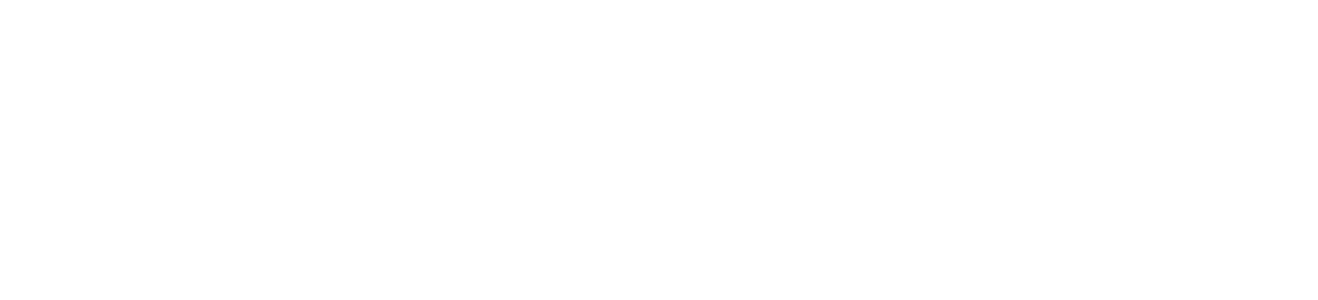
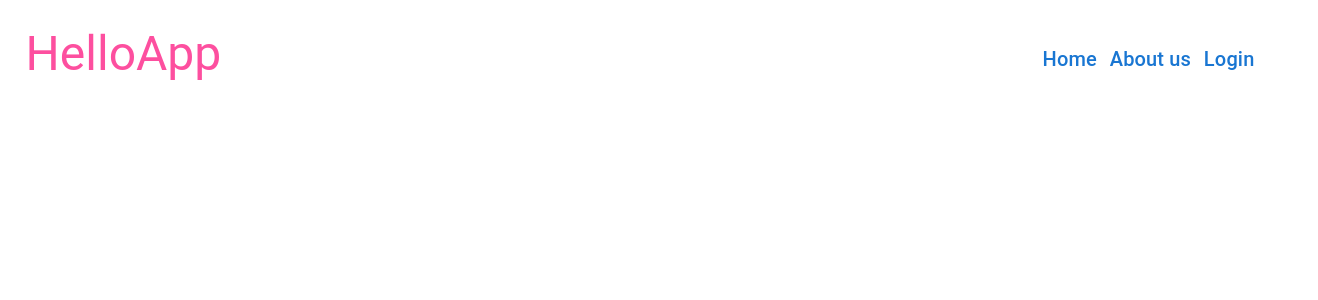
Before and after one commit to gracielamendezrojas/Componentes, a React (Create React App) app in the folder frontend-helloapp/: page /aboutus in a window 1280 px wide. Before the commit this address had no page. Shown: the top 300 px of the page, 1318 px wide, since content can reach past the window. Built offline with nearby package versions, Linux system fonts and the light colour scheme.

Commit message:
Ajuste de carpetas 2X

```diff
--- /dev/null
+++ b/frontend-helloapp/src/Components/Header.js
@@ -0,0 +1,38 @@
+import '../Styles/AboutUs.css';
+import Typography from '@mui/material/Typography';
+import Link from '@mui/material/Link';
+
+function Header() {
+    return (
+      <div className="App">
+        <header className="flexSpaceBetween">
+          <div className='flexStart'>
+            <Typography variant="h3" className='titleColor' gutterBottom>
+              HelloApp
+            </Typography>
+          </div>
+          <div className='flexEnd width'>
+            <Link href="/" underline="hover" >
+              {<Typography variant="h6"  gutterBottom>
+                Home
+              </Typography>}
+            </Link>
+            <Link href="/aboutus" underline="hover" className='left-padding'>
+              {<Typography variant="h6" gutterBottom>
+                About us
+              </Typography>}
+            </Link>
+            <Link href="/login" underline="hover" className='left-padding right-padding'>
+              {<Typography variant="h6" gutterBottom>
+                Login
+              </Typography>}
+            </Link>
+          </div>
+
+        </header>
+
+      </div>
+    );
+  }
+
+  export default Header;
--- /dev/null
+++ b/frontend-helloapp/src/Pages/AboutUs.js
@@ -0,0 +1,12 @@
+import '../Styles/AboutUs.css';
+import Header from '../Components/Header';
+
+function LogIn() {
+  return (
+    <div className="App">
+      <Header/>
+    </div>
+  );
+}
+
+export default LogIn;
--- a/frontend-helloapp/src/Pages/App.js
+++ b/frontend-helloapp/src/Pages/App.js
@@ -15,7 +15,7 @@
             Home
           </Typography>}
         </Link>
-        <Link href="#" underline="hover" className='left-padding'>
+        <Link href="/aboutus" underline="hover" className='left-padding'>
           {<Typography variant="h6" gutterBottom>
             About us
           </Typography>}
@@ -38,7 +38,7 @@
             Now is the time to chat online at no cost!
           </Typography>
           <img src={hiImage}  className='HiImage' alt="HelloApp Image"/>
-          <Button  variant="contained" >
+          <Button  variant="contained" href="/login" >
             <Typography variant="h5" gutterBottom>
               Let´s chat!
             </Typography>
--- a/frontend-helloapp/src/Pages/LogIn.js
+++ b/frontend-helloapp/src/Pages/LogIn.js
@@ -4,6 +4,7 @@
 import Link from '@mui/material/Link';
 import TextField from '@mui/material/TextField';
 import {createMuiTheme, ThemeProvider} from '@mui/material/styles';
+import Header from '../Components/Header';
 
 
 const pTheme = createMuiTheme({
@@ -32,31 +33,7 @@
 function LogIn() {
   return (
     <div className="App">
-      <header className='flexSpaceBetween'>
-        <div className='flexStart'>
-          <Typography variant="h3" className='titleColor' gutterBottom>
-            HelloApp
-          </Typography>
-        </div>
-        <div className='flexEnd width'>
-          <Link href="/" underline="hover" >
-            {<Typography variant="h6"  gutterBottom>
-              Home
-            </Typography>}
-          </Link>
-          <Link href="#" underline="hover" className='left-padding'>
-            {<Typography variant="h6" gutterBottom>
-              About us
-            </Typography>}
-          </Link>
-          <Link href="/login" underline="hover" className='left-padding right-padding'>
-            {<Typography variant="h6" gutterBottom>
-              Login
-            </Typography>}
-          </Link>
-        </div>
-
-      </header>
+      <Header/>
       <div className='flexContainer flexSpaceBetween'>
         <div className = 'flexColumn flexSpaceEvenly b-color-purple dimensions borderRadius'>
 
--- /dev/null
+++ b/frontend-helloapp/src/Styles/AboutUs.css
@@ -0,0 +1,89 @@
+.App {
+  text-align: center;
+  padding: 1%;
+  width: 100%;
+  min-height: 100vh;
+}
+
+.alignItems{
+  align-items: center;
+}
+
+.borderRadius{
+border-radius: 3%;
+}
+
+.flexEnd{
+  display:flex;
+  justify-content: flex-end;
+  display:flex;
+  align-items: center;
+}
+
+.flexSpaceAround{
+  display:flex;
+  justify-content: space-around;
+}
+
+.flexSpaceBetween{
+  display:flex;
+  justify-content: space-between;
+}
+
+.flexSpaceEvenly{
+  display:flex;
+  justify-content: space-evenly;
+}
+
+.flexContainer{
+  display:flex;
+  flex-basis: auto;
+}
+
+.flexColumn{
+  display:flex;
+  flex-direction: column ;
+}
+
+.flexStart{
+  display:flex;
+  align-items: flex-start;
+}
+
+.dimensions{
+  width: 50%;
+  min-height: 100vh;
+  align-items: center;
+}
+
+.width{
+  width: 50%;
+}
+
+.padding{
+  padding: 10%;
+}
+
+.left-padding{
+  padding-left: 2%;
+}
+
+.right-padding{
+  padding-right: 8%;
+}
+
+.titleColor{
+  color: #fd4f9f;
+}
+
+.color-white{
+  color: #ffffff;
+}
+
+.b-color-purple{
+  background-color: #97A7CF;
+}
+
+.color-purple{
+  color: #97A7CF;
+}
--- a/frontend-helloapp/src/index.js
+++ b/frontend-helloapp/src/index.js
@@ -5,6 +5,8 @@
 import reportWebVitals from './reportWebVitals';
 import {BrowserRouter as Router,Routes, Route} from 'react-router-dom'
 import LogIn from "./Pages/LogIn";
+import AboutUs from "./Pages/AboutUs";
+
 
 const root = ReactDOM.createRoot(document.getElementById('root'));
 root.render(
@@ -12,6 +14,8 @@
         <Routes>
             <Route path='/' element={<App />}/>
             <Route path='/login' element={<LogIn />}/>
+            <Route path='/aboutus' element={<AboutUs />}/>
+
         </Routes>
     </Router>
 );
```
